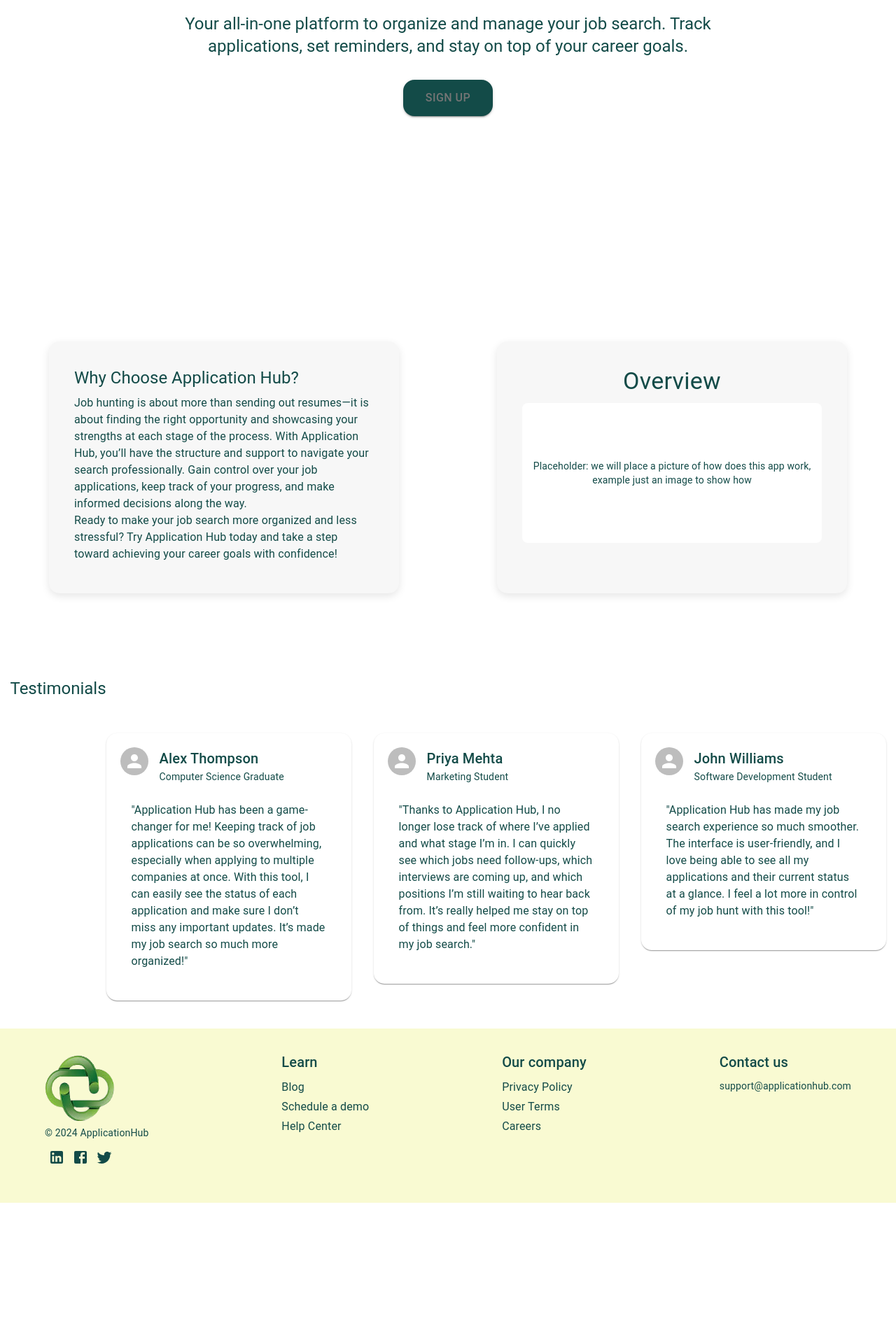
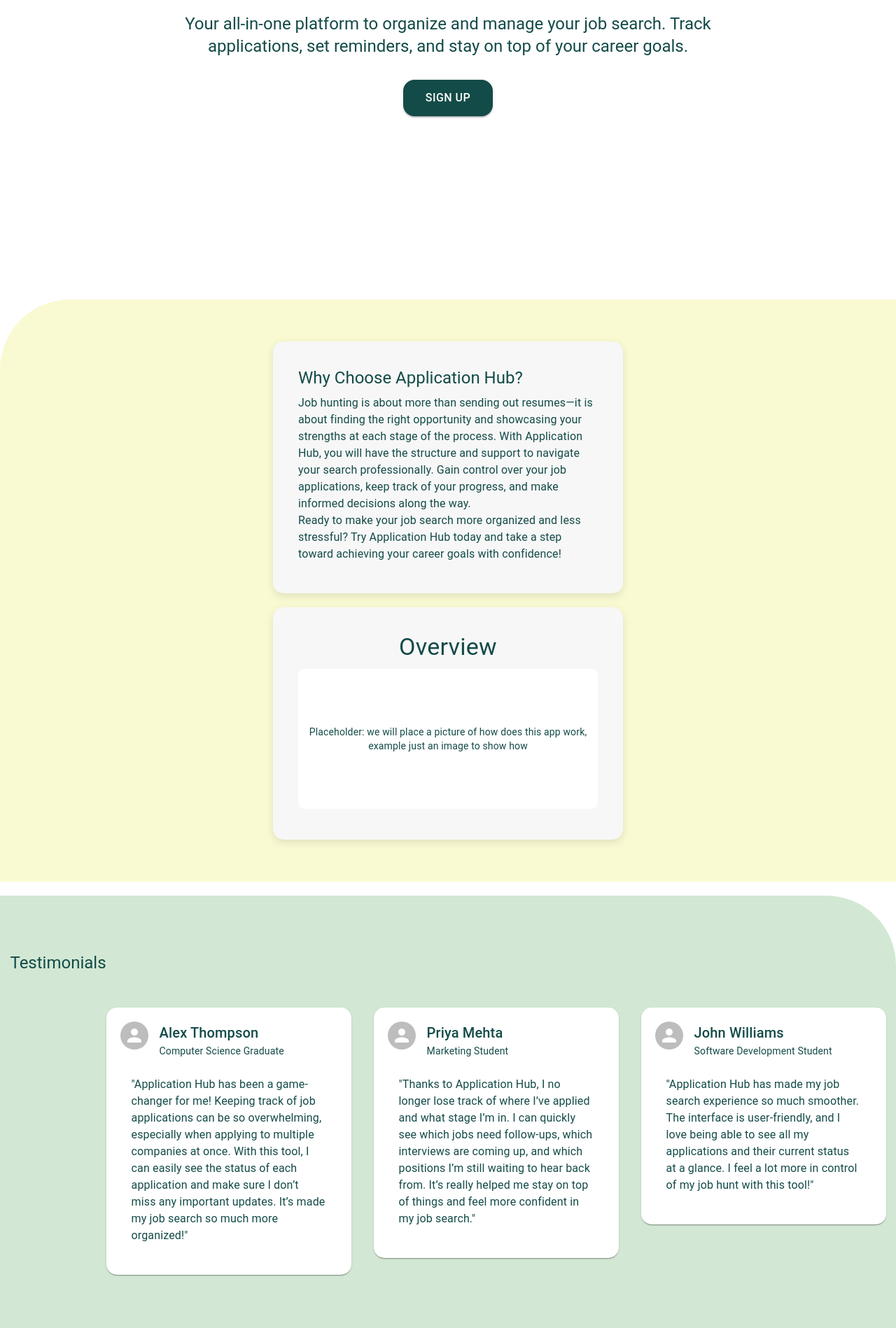
Before and after one commit to Natata08/application-hub, a Next.js app in the folder frontend/: page / in a window 1280 px wide. Shown: the part 422-2320 px from the top of the page at 70% size. Before the commit the page ends 2141 px from the top, so only its background shows below. Built offline with nearby package versions, Linux system fonts and the light colour scheme.

Commit message:
Card component created, styling of HomePage Card content

```diff
--- a/frontend/app/page.js
+++ b/frontend/app/page.js
@@ -1,7 +1,7 @@
 'use client'
 
 import { useTheme } from '@mui/material/styles'
-import HomePage from '../components/HomePage'
+import HomePage from '@/components/homepage/HomePage'
 
 export default function Home() {
   const theme = useTheme()
--- a/frontend/components/HomePage.jsx
+++ /dev/null
@@ -1,35 +0,0 @@
-import React from 'react'
-import WhyChooseCard from './WhyChooseCard'
-import Testimonials from './Testimonial'
-import OverviewImageCard from './Overview'
-import { Box } from '@mui/material'
-import Introduction from './Introduction'
-import { useTheme } from '@mui/material/styles'
-
-export default function HomePage() {
-  const theme = useTheme()
-  return (
-    <Box>
-      <Introduction />
-
-      <div
-        style={{
-          width: '100vw',
-          backgroundColor: theme.palette.background.cardLightGreen,
-          borderRadius: '100px 0 0 0',
-          padding: '40px 0',
-          color: 'white',
-          display: 'flex',
-          justifyContent: 'center',
-          overflow: 'hidden',
-          margin: '20px 0',
-        }}
-      >
-        <WhyChooseCard />
-        <OverviewImageCard />
-      </div>
-
-      <Testimonials />
-    </Box>
-  )
-}
--- /dev/null
+++ b/frontend/components/homepage/HomePage.js
@@ -0,0 +1,35 @@
+import React from 'react'
+import WhyChooseCard from './WhyChoosecard'
+import TestimonialComponent from './Testimonial'
+import OverviewImageCard from './Overview'
+import { Box } from '@mui/material'
+import Introduction from './Introduction'
+import CardLeftCurve from '../ui/CardLeftCurve'
+import CardRightCurve from '../ui/CardRightCurve'
+import { useThemeContext } from '@/components/styles/ThemeApp'
+
+export default function HomePage() {
+  const { isLightMode, darkTheme, lightTheme } = useThemeContext()
+  const theme = isLightMode ? lightTheme : darkTheme
+  return (
+    <Box>
+      <Introduction />
+
+      <CardLeftCurve
+        width="100vw"
+        backgroundColor={theme.palette.background.footer}
+        padding="40px 0"
+        margin="20px 0"
+      >
+        <Box>
+          <WhyChooseCard />
+          <OverviewImageCard />
+        </Box>
+      </CardLeftCurve>
+
+      <CardRightCurve>
+        <TestimonialComponent />
+      </CardRightCurve>
+    </Box>
+  )
+}
--- a/frontend/components/Introduction.jsx
+++ b/frontend/components/homepage/Introduction.js
@@ -23,7 +23,7 @@ export default function Introduction() {
           component="h1"
           sx={{ fontWeight: 'bold', mb: 2 }}
         >
-          ApplicationHub
+          Application Hub
         </Typography>
 
         <Typography
@@ -39,14 +39,9 @@ export default function Introduction() {
           color="primary"
           href="/register"
           sx={{
-            backgroundColor: theme.palette.background.paperGreen,
-            color: theme.palette.text.secondary,
             px: 4,
             py: 1.5,
             fontSize: '1rem',
-            '&:hover': {
-              backgroundColor: theme.palette.background.cardGreen,
-            },
           }}
         >
           Sign Up
--- a/frontend/components/Overview.jsx
+++ b/frontend/components/homepage/Overview.js
@@ -1,13 +1,15 @@
 import React from 'react'
 import { Card, CardContent, Typography } from '@mui/material'
-import { useTheme } from '@mui/material/styles'
+import { useThemeContext } from '@/components/styles/ThemeApp'
 
 const OverviewImageCard = () => {
-  const theme = useTheme()
+  const { isLightMode, darkTheme, lightTheme } = useThemeContext()
+  const theme = isLightMode ? lightTheme : darkTheme
   return (
     <Card
       style={{
         maxWidth: '500px',
+        maxHeight: '500px',
         margin: '20px auto',
         padding: '20px',
         borderRadius: '15px',
@@ -19,7 +21,7 @@ const OverviewImageCard = () => {
         <Typography
           variant="h4"
           component="p"
-          color={theme.palette.background.paperGreen}
+          color={theme.palette.background.primary}
         >
           Overview
         </Typography>
--- a/frontend/components/Testimonial.jsx
+++ b/frontend/components/homepage/Testimonial.js
@@ -1,7 +1,7 @@
 import React from 'react'
 import { Box, Card, CardContent, Typography, Avatar } from '@mui/material'
 import Grid from '@mui/material/Grid2'
-import { useTheme } from '@mui/material/styles'
+import { useThemeContext } from '@/components/styles/ThemeApp'
 
 const testimonials = [
   {
@@ -22,7 +22,8 @@ const testimonials = [
 ]
 
 export default function TestimonialComponent() {
-  const theme = useTheme()
+  const { isLightMode, darkTheme, lightTheme } = useThemeContext()
+  const theme = isLightMode ? lightTheme : darkTheme
   return (
     <div
       style={{
--- a/frontend/components/WhyChoosecard.jsx
+++ b/frontend/components/homepage/WhyChooseCard.js
@@ -1,9 +1,10 @@
 import React from 'react'
 import { Card, CardContent, Typography, Button } from '@mui/material'
-import { useTheme } from '@mui/material/styles'
+import { useThemeContext } from '@/components/styles/ThemeApp'
 
 export default function WhyChooseCard() {
-  const theme = useTheme()
+  const { isLightMode, darkTheme, lightTheme } = useThemeContext()
+  const theme = isLightMode ? lightTheme : darkTheme
   return (
     <Card
       style={{
@@ -12,6 +13,7 @@ export default function WhyChooseCard() {
         padding: '20px',
         borderRadius: '15px',
         boxShadow: '0px 4px 12px rgba(0,0,0,0.1)',
+        maxHeight: '500px',
       }}
     >
       <CardContent>
@@ -21,7 +23,7 @@ export default function WhyChooseCard() {
         <Typography variant="body1" color={theme.palette.text.primary}>
           Job hunting is about more than sending out resumes—it is about finding
           the right opportunity and showcasing your strengths at each stage of
-          the process. With Application Hub, you’ll have the structure and
+          the process. With Application Hub, you will have the structure and
           support to navigate your search professionally. Gain control over your
           job applications, keep track of your progress, and make informed
           decisions along the way.
--- a/frontend/components/styles/ThemeApp.js
+++ b/frontend/components/styles/ThemeApp.js
@@ -19,6 +19,7 @@ const colors = {
   paperDark: '#1A3D3D', // Light greenish shade for paper in dark theme
   footerDark: '#000000', // Black
   footerLight: '#F9FAD2', //Light Yellow
+  cardBlue: '#d2e8d4', //Light blue color
 }
 
 const commonStyles = {
@@ -83,6 +84,7 @@ export const lightTheme = createTheme({
       default: colors.neutralLight,
       paper: colors.paperLight,
       footer: colors.footerLight,
+      card: colors.cardBlue,
     },
   },
   components: {
@@ -139,7 +141,8 @@ export const darkTheme = createTheme({
     background: {
       default: colors.neutralDark,
       paper: colors.paperDark,
-      footer: colors.footerDark,
+      footer: colors.paperDark,
+      card: colors.paperDark,
     },
   },
   components: {
--- /dev/null
+++ b/frontend/components/ui/CardLeftCurve.js
@@ -0,0 +1,30 @@
+import { useThemeContext } from '@/components/styles/ThemeApp'
+import { Box } from '@mui/material'
+
+export default function CardLeftCurve({
+  width,
+  backgroundColor,
+  padding,
+  margin,
+  children,
+}) {
+  const { isLightMode, darkTheme, lightTheme } = useThemeContext()
+  const theme = isLightMode ? lightTheme : darkTheme
+  return (
+    <Box
+      sx={{
+        width,
+        backgroundColor: backgroundColor || theme.palette.background.footer,
+        borderRadius: '100px 0 0 0',
+        padding,
+        color: theme.palette.text.secondary,
+        display: 'flex',
+        justifyContent: 'center',
+        overflow: 'hidden',
+        margin,
+      }}
+    >
+      {children}
+    </Box>
+  )
+}
--- /dev/null
+++ b/frontend/components/ui/CardRightCurve.js
@@ -0,0 +1,30 @@
+import { useThemeContext } from '@/components/styles/ThemeApp'
+import { Box } from '@mui/material'
+
+export default function CardRightCurve({
+  width = '100vw',
+  backgroundColor,
+  padding = '40px 0',
+  margin = '20px 0',
+  children,
+}) {
+  const { isLightMode, darkTheme, lightTheme } = useThemeContext()
+  const theme = isLightMode ? lightTheme : darkTheme
+  return (
+    <Box
+      sx={{
+        width,
+        backgroundColor: backgroundColor || theme.palette.background.card,
+        borderRadius: '0 100px 0 0',
+        padding,
+        color: theme.palette.text.secondary,
+        display: 'flex',
+        justifyContent: 'center',
+        overflow: 'hidden',
+        margin,
+      }}
+    >
+      {children}
+    </Box>
+  )
+}
--- a/frontend/components/ui/Footer.js
+++ b/frontend/components/ui/Footer.js
@@ -20,6 +20,8 @@ export default function Footer() {
         color: theme.palette.text.primary,
         py: 4,
         px: { xs: 2, sm: 8 },
+        boxShadow: '0px 4px 6px rgba(0, 0, 0, 0.9)',
+        width: '100vw',
       }}
     >
       <Box
--- a/frontend/components/ui/NavBar.js
+++ b/frontend/components/ui/NavBar.js
@@ -35,6 +35,7 @@ export default function NavBar() {
         borderBottom: '1px solid rgba(0, 0, 0, 0.1)',
         boxShadow: '0px 4px 6px rgba(0, 0, 0, 0.1)',
         color: theme.palette.text.primary,
+        width: '100%',
       }}
     >
       <Toolbar>
@@ -53,8 +54,11 @@ export default function NavBar() {
         <Box
           sx={{
             display: { xs: 'none', sm: 'flex' },
-            gap: 2,
+            gap: 1.5,
             justifyContent: 'flex-end',
+            flexWrap: 'wrap',
+            alignItems: 'center',
+            width: '100%',
           }}
         >
           <Link href="/" passHref>
```
